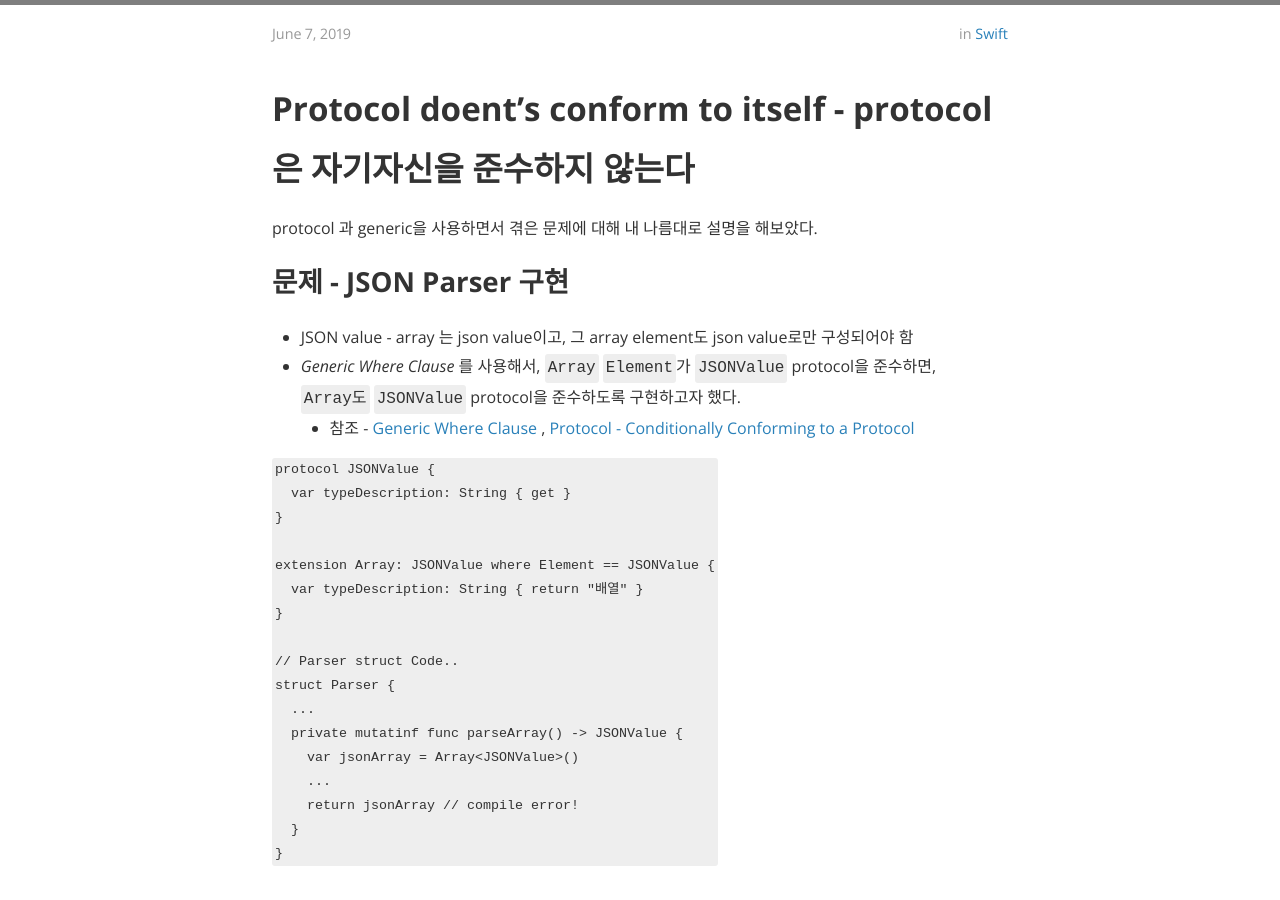
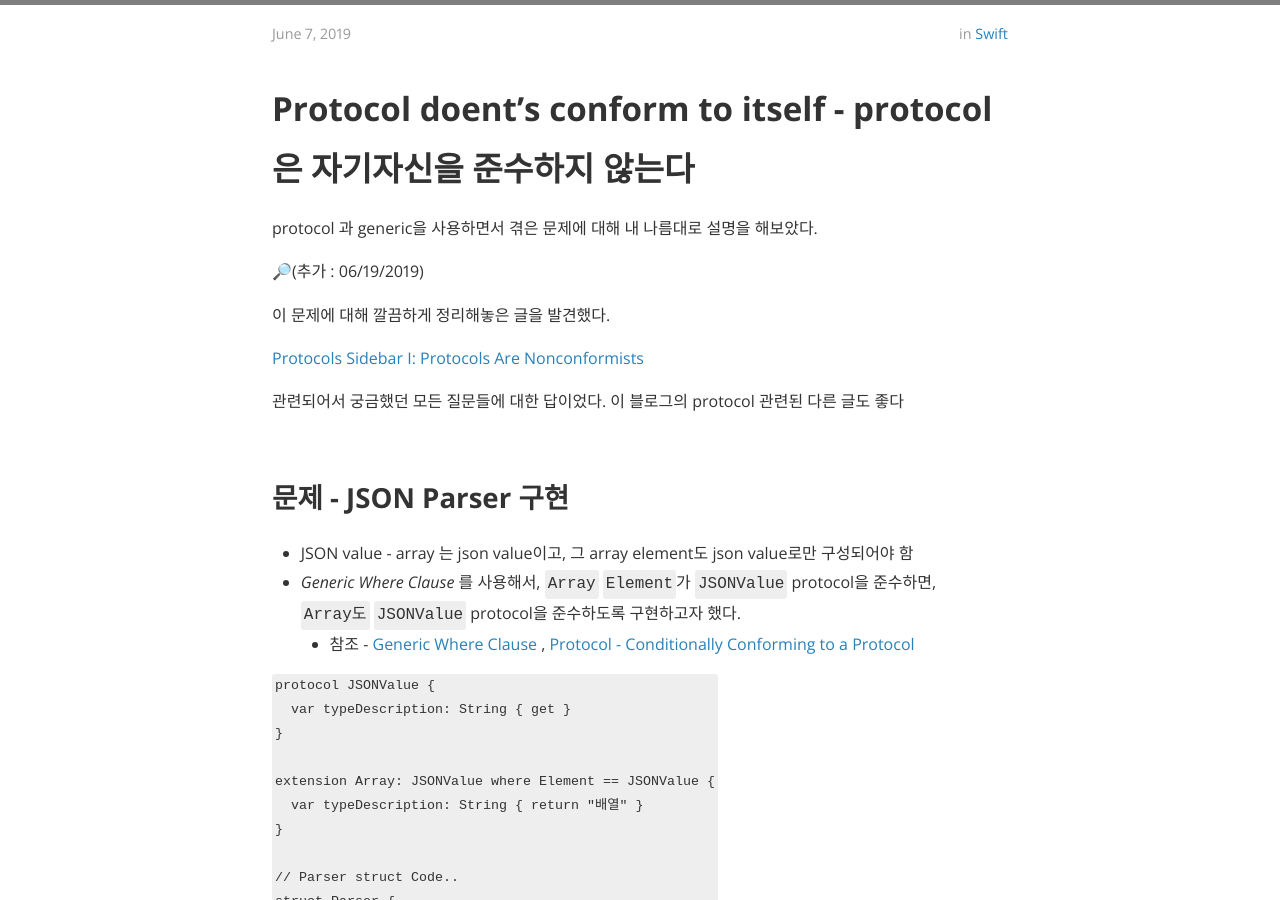
Before and after one commit to daheenallwhite/daheenallwhite.github.io, a Jekyll site: the page built from _posts/2019-06-07-Protocol-doesnt-conform-to-itself.markdown, in a window 1280 px wide and 900 px high, scrolled down 584 px. Built offline with Jekyll 4.4.1, drawn with Linux system fonts in a browser that asks for light colours; nearby versions of some CDN libraries; emoji names are drawn with the system emoji font; a style sheet for code colours, icons or effects is not loaded; grey boxes are pictures that could not be loaded.

Commit message:
Append writing reference about Protocol nonconformists which is the issue talkig about in the post

```diff
--- a/_posts/2019-06-07-Protocol-doesnt-conform-to-itself.markdown
+++ b/_posts/2019-06-07-Protocol-doesnt-conform-to-itself.markdown
@@ -15,6 +15,16 @@ cover:  "/assets/instacode.png"
 protocol 과 generic을 사용하면서 겪은 문제에 대해 내 나름대로 설명을 해보았다.
 
 
+
+🔎(추가 : 06/19/2019)
+
+이 문제에 대해 깔끔하게 정리해놓은 글을 발견했다.
+
+[Protocols Sidebar I: Protocols Are Nonconformists]([http://robnapier.net/nonconformist](http://robnapier.net/nonconformist))
+
+관련되어서 궁금했던 모든 질문들에 대한 답이었다. 이 블로그의 protocol 관련된 다른 글도 좋다
+
+&nbsp;
 
 ## 문제 - JSON Parser 구현
 
```
